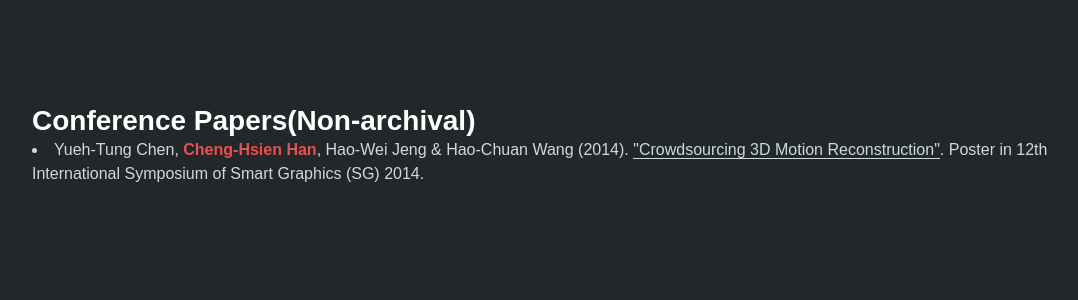
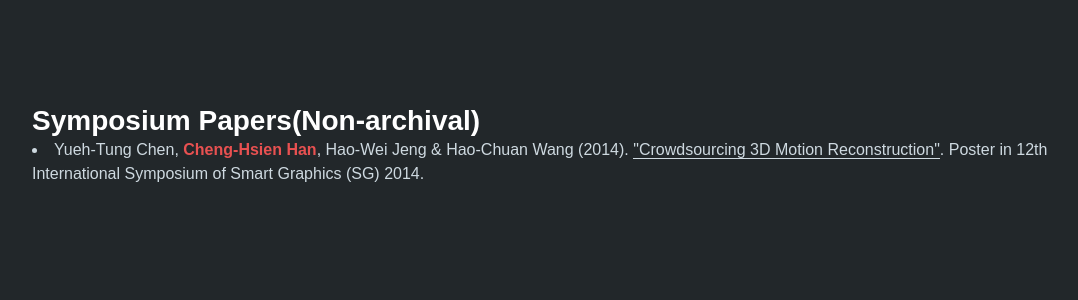
Before and after one commit to RichoHan/richo.tw, a Flask app: page / in a window 1280 px wide. Shown: the part 1899-2199 px from the top of the page, without its empty margins (64-1142 px from the left). Run offline with Flask 2, Linux system fonts and the light colour scheme; some libraries are stand-ins or nearby versions.

Commit message:
Fix text

```diff
--- a/templates/index.html
+++ b/templates/index.html
@@ -72,7 +72,7 @@
 					<li>Hsing-Lin Tsai, <b>Cheng-Hsien Han</b>, En-Hsin Wu, Chi-Lan Yang, & Hao-Chuan Wang (2015). "Tag & Link: Supporting Regional and Relational Tagging in Images with Direct Annotation". Work-in-Progress in Proceedings of ACM Conference on Human Factors in Computing Systems (CHI) 2015.</li>
 				</section>
 				<section class="row">
-					<h3>Conference Papers(Non-archival)</h3>
+					<h3>Symposium Papers(Non-archival)</h3>
 					<li>Yueh-Tung Chen, <b>Cheng-Hsien Han</b>, Hao-Wei Jeng & Hao-Chuan Wang (2014). <a target="1" href="http://link.springer.com/chapter/10.1007/978-3-319-11650-1_16">"Crowdsourcing 3D Motion Reconstruction"</a>. Poster in 12th International Symposium of Smart Graphics (SG) 2014.</li>
 				</section>
 			</div>
```
